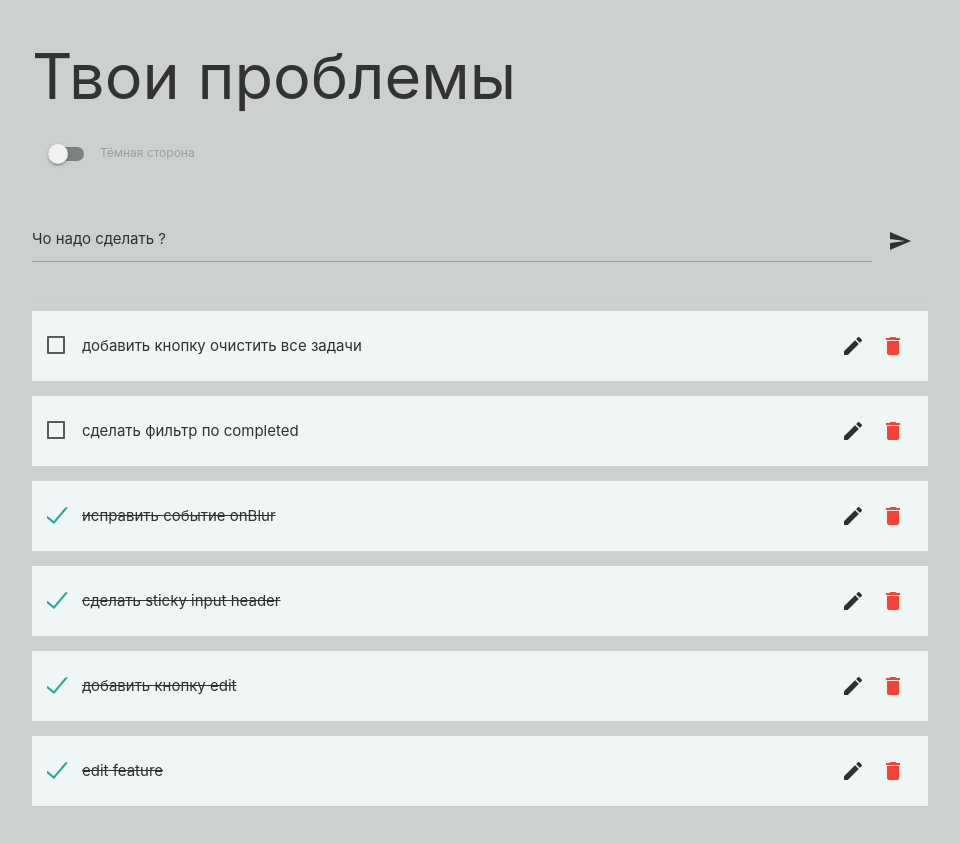
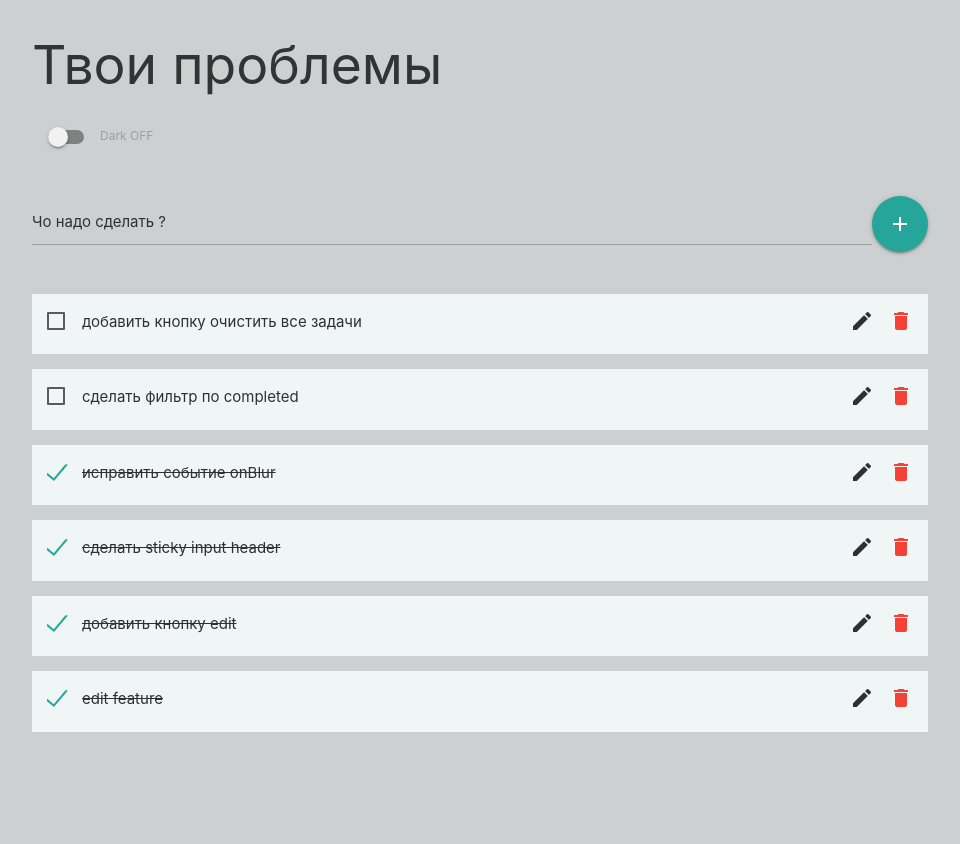
Before and after one commit to nalezhytyi/todo, a React (Create React App) app: page / in a window 1280 px wide. Shown: the top 844 px of the page, without its empty margins (160-1120 px from the left). After the commit the page ends 800 px from the top, so only its background shows below. Built offline with nearby package versions, Linux system fonts and the light colour scheme.

Commit message:
fix some problems, autoFocus on input and other

```diff
--- a/src/App.js
+++ b/src/App.js
@@ -15,7 +15,7 @@ export default function App() {
   return (
     <Context.Provider value={{ state, dispatch }}>
       <div className='container'>
-        <h1>Твои проблемы</h1>
+        <h2>Твои проблемы</h2>
         <ThemeSwitch />
         <FormInput />
         <TodoList todos={state} />
--- a/src/components/FormInput.jsx
+++ b/src/components/FormInput.jsx
@@ -6,7 +6,7 @@ const FormInput = () => {
 
   const { dispatch } = useContext(Context);
 
-  const addTodo = () => {
+  const addTodo = (e) => {
     if (todoTitle) {
       dispatch({
         type: 'add',
@@ -25,7 +25,7 @@ const FormInput = () => {
           type='text'
           value={todoTitle}
           minLength='1'
-          maxLength='120'
+          maxLength='350'
           onChange={(e) => setTodoTitle(e.target.value)}
           onKeyPress={(e) => (e.key === 'Enter' ? addTodo() : null)}
         />
@@ -37,8 +37,8 @@ const FormInput = () => {
         />
       </div>
       <div className='icons-group'>
-        <button className='btn-flat btn-floating btn-large waves-effect' onClick={addTodo}>
-          <i className='material-icons'>send</i>
+        <button className='btn-floating btn-large waves-effect' onClick={addTodo}>
+          <i className='material-icons'>add</i>
         </button>
       </div>
     </div>
--- a/src/components/ThemeSwitch.jsx
+++ b/src/components/ThemeSwitch.jsx
@@ -18,7 +18,7 @@ const ThemeSwitch = () => {
       <label>
         <input type='checkbox' checked={darkMode} onChange={() => setDarkMode(!darkMode)} />
         <span className='lever' />
-        Тёмная сторона
+        Dark {!darkMode ? 'OFF' : 'ON'}
       </label>
     </div>
   );
--- a/src/components/TodoItem.jsx
+++ b/src/components/TodoItem.jsx
@@ -43,32 +43,30 @@ export default function TodoItem({ todo }) {
           <span>{todo.title}</span>
         </label>
         <div className='icons-group'>
-          <button
-            className='waves-effect btn-flat btn-floating waves-light'
-            onClick={() => setEdit(true)}
-          >
+          <a href={'#edit'} onClick={() => setEdit(true)}>
             <i className='material-icons'>edit</i>
-          </button>
-          <button
-            className='btn-flat btn-floating'
+          </a>
+          <i
+            className='material-icons red-text'
             onClick={() => dispatch({ type: 'remove', payload: todo.id })}
           >
-            <i className='material-icons red-text'>delete</i>
-          </button>
+            delete
+          </i>
         </div>
       </li>
     );
   } else {
     return (
-      <li className={cls.join(' ')}>
+      <li className='todo todo-editable'>
         <label>
           <input
-            autoFocus={true}
+            autoFocus
+            id='edit'
             className='validate'
             type='text'
             value={editedTodo}
             minLength='1'
-            maxLength='120'
+            maxLength='350'
             onChange={(e) => setEditedTodo(e.target.value)}
             onKeyPress={saveHandler}
             onBlur={saveTodo}
@@ -80,16 +78,9 @@ export default function TodoItem({ todo }) {
           />
         </label>
         <div className='icons-group'>
-          <button
-            className='btn-large btn-flat waves-effect waves-light btn-floating'
-            onClick={saveTodo}
-          >
-            {editedTodo ? (
-              <i className='material-icons'>save</i>
-            ) : (
-              <i className='material-icons red-text'>delete</i>
-            )}
-          </button>
+          <i className='material-icons edit-icon' onClick={saveTodo}>
+            {editedTodo ? 'save' : 'delete'}
+          </i>
         </div>
       </li>
     );
--- a/src/index.css
+++ b/src/index.css
@@ -28,10 +28,13 @@
     box-sizing: border-box;
 }
 
+html {
+    scroll-padding-top: 120px;
+}
+
 body {
     color: var(--text--main);
     background: var(--background--main);
-    min-height: 90vh;
 }
 
 input {
@@ -62,7 +65,7 @@ input {
 
 /*TODOLIST*/
 .todo-list {
-    margin-bottom: 2.8rem;
+    margin-bottom: 2.5rem;
 }
 
 /*TODOITEM*/
@@ -74,10 +77,9 @@ input {
     margin-bottom: 1rem;
     display: flex;
     background-color: var(--background--elements);
-    align-items: center;
+    align-items: flex-start;
     width: 100%;
     padding: 1rem;
-
 }
 
 .todo.completed span {
@@ -91,11 +93,12 @@ input {
     overflow-y: auto;
 }
 
-.todo .icons-group {
+.todo .icons-group i {
+    cursor: pointer;
     margin-left: 1rem;
+    color: var(--text--dimmed);
 }
 
-.icons-group button i {
-    color: var(--text--dimmed);
-
+.todo-editable {
+    align-items: center;
 }
--- a/src/reducer.js
+++ b/src/reducer.js
@@ -27,7 +27,7 @@ export const initialState =
           completed: true,
         },
         {
-          id: 4,
+          id: 6,
           title: 'edit feature',
           completed: true,
         },
```
